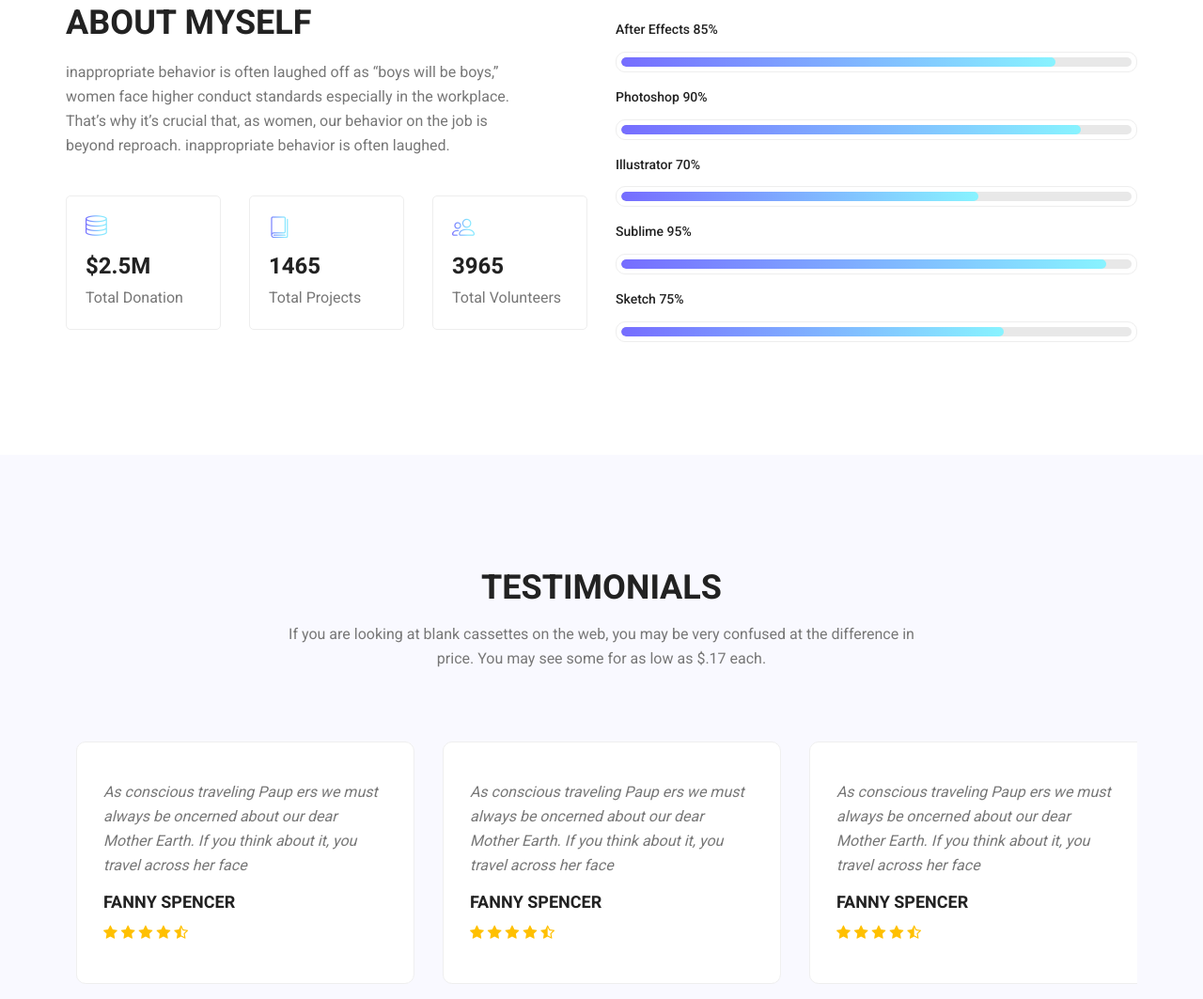
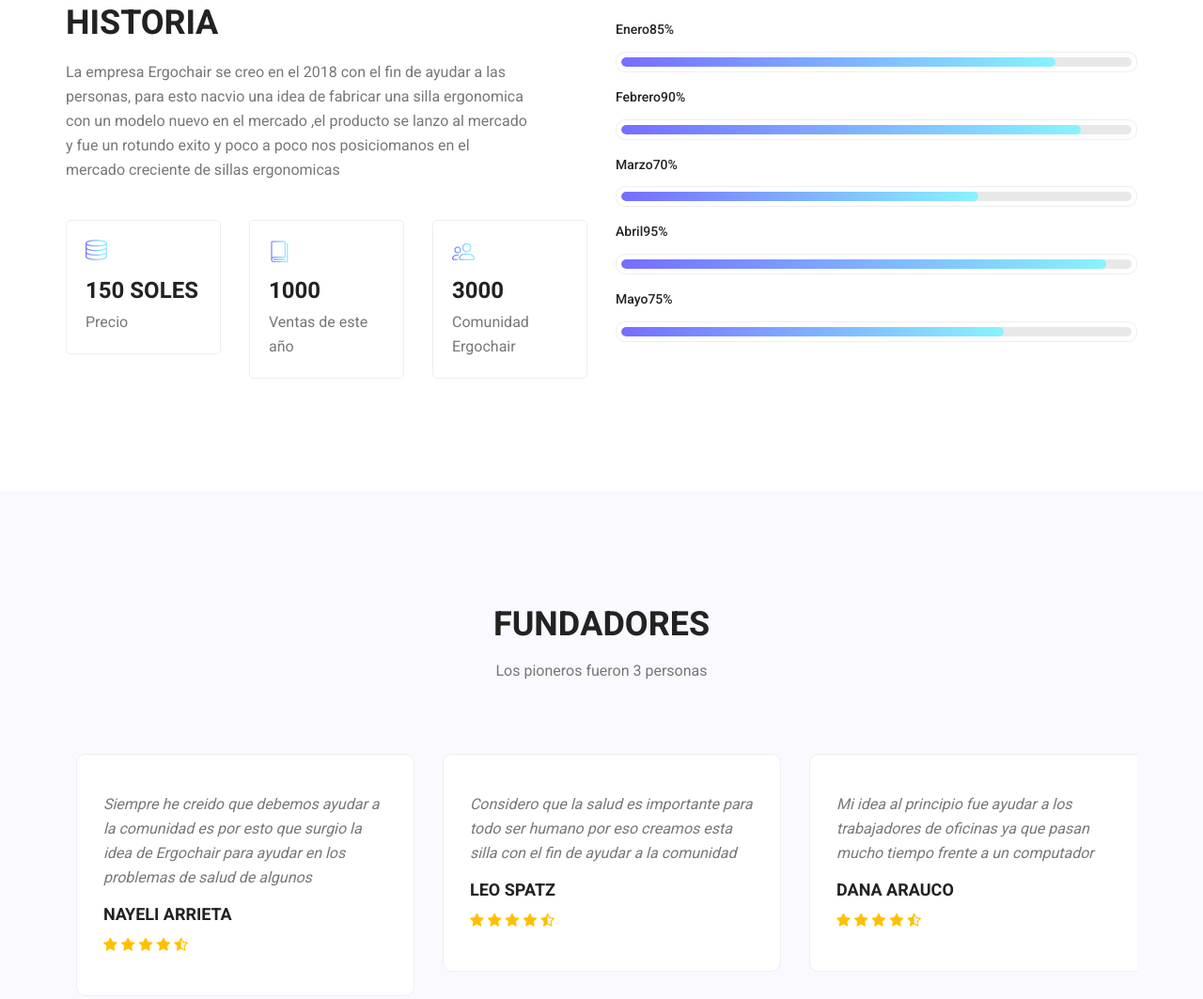
Before and after one commit to Danagarlet/Fab-lab, a plain HTML site: page about-us.html in a window 1280 px wide. Shown: the part 1499-2562 px from the top of the page at 94% size. Drawn offline with Linux system fonts and the light colour scheme.

Commit message:
Update about-us.html
1

```diff
--- a/about-us.html
+++ b/about-us.html
@@ -120,28 +120,28 @@
         		<div class="row welcome_inner">
         			<div class="col-lg-6">
         				<div class="welcome_text">
-        					<h4>About Myself</h4>
-        					<p>inappropriate behavior is often laughed off as “boys will be boys,” women face higher conduct standards especially in the workplace. That’s why it’s crucial that, as women, our behavior on the job is beyond reproach. inappropriate behavior is often laughed.</p>
+        					<h4>Historia</h4>
+        					<p>La empresa Ergochair se creo en el 2018 con el fin de ayudar a las personas, para esto nacvio una idea de fabricar una silla ergonomica con un modelo nuevo en el mercado ,el producto se lanzo al mercado y fue un rotundo exito y poco a poco nos posiciomanos en el mercado creciente de sillas ergonomicas </p>
         					<div class="row">
         						<div class="col-md-4">
         							<div class="wel_item">
         								<i class="lnr lnr-database"></i>
-        								<h4>$2.5M</h4>
-        								<p>Total Donation</p>
+        								<h4>150 soles</h4>
+        								<p>Precio</p>
         							</div>
         						</div>
         						<div class="col-md-4">
         							<div class="wel_item">
         								<i class="lnr lnr-book"></i>
-        								<h4>1465</h4>
-        								<p>Total Projects</p>
+        								<h4>1000</h4>
+        								<p>Ventas de este año</p>
         							</div>
         						</div>
         						<div class="col-md-4">
         							<div class="wel_item">
         								<i class="lnr lnr-users"></i>
-        								<h4>3965</h4>
-        								<p>Total Volunteers</p>
+        								<h4>3000</h4>
+        								<p>Comunidad Ergochair</p>
         							</div>
         						</div>
         					</div>
@@ -151,7 +151,7 @@
         				<div class="tools_expert">
         					<div class="skill_main">
 								<div class="skill_item">
-									<h4>After Effects <span class="counter">85</span>%</h4>
+									<h4>Enero<span class="counter">85</span>%</h4>
 									<div class="progress_br">
 										<div class="progress">
 											<div class="progress-bar" role="progressbar" aria-valuenow="85" aria-valuemin="0" aria-valuemax="100"></div>
@@ -159,7 +159,7 @@
 									</div>
 								</div>
 								<div class="skill_item">
-									<h4>Photoshop <span class="counter">90</span>%</h4>
+									<h4>Febrero<span class="counter">90</span>%</h4>
 									<div class="progress_br">
 										<div class="progress">
 											<div class="progress-bar" role="progressbar" aria-valuenow="90" aria-valuemin="0" aria-valuemax="100"></div>
@@ -167,7 +167,7 @@
 									</div>
 								</div>
 								<div class="skill_item">
-									<h4>Illustrator <span class="counter">70</span>%</h4>
+									<h4>Marzo<span class="counter">70</span>%</h4>
 									<div class="progress_br">
 										<div class="progress">
 											<div class="progress-bar" role="progressbar" aria-valuenow="70" aria-valuemin="0" aria-valuemax="100"></div>
@@ -175,7 +175,7 @@
 									</div>
 								</div>
 								<div class="skill_item">
-									<h4>Sublime <span class="counter">95</span>%</h4>
+									<h4>Abril<span class="counter">95</span>%</h4>
 									<div class="progress_br">
 										<div class="progress">
 											<div class="progress-bar" role="progressbar" aria-valuenow="95" aria-valuemin="0" aria-valuemax="100"></div>
@@ -183,7 +183,7 @@
 									</div>
 								</div>
 								<div class="skill_item">
-									<h4>Sketch <span class="counter">75</span>%</h4>
+									<h4>Mayo<span class="counter">75</span>%</h4>
 									<div class="progress_br">
 										<div class="progress">
 											<div class="progress-bar" role="progressbar" aria-valuenow="75" aria-valuemin="0" aria-valuemax="100"></div>
@@ -202,15 +202,15 @@
         <section class="testimonials_area p_120">
         	<div class="container">
         		<div class="main_title">
-        			<h2>Testimonials</h2>
-        			<p>If you are looking at blank cassettes on the web, you may be very confused at the difference in price. You may see some for as low as $.17 each.</p>
+        			<h2>Fundadores</h2>
+        			<p>Los pioneros fueron 3 personas</p>
         		</div>
         		<div class="testi_inner">
 					<div class="testi_slider owl-carousel">
 						<div class="item">
 							<div class="testi_item">
-								<p>As conscious traveling Paup ers we must always be oncerned about our dear Mother Earth. If you think about it, you travel across her face</p>
-								<h4>Fanny Spencer</h4>
+								<p>Mi idea al principio fue ayudar a los trabajadores de oficinas ya que pasan mucho tiempo frente a un computador</p>
+								<h4>Dana Arauco</h4>
 								<a href="#"><i class="fa fa-star"></i></a>
 								<a href="#"><i class="fa fa-star"></i></a>
 								<a href="#"><i class="fa fa-star"></i></a>
@@ -220,8 +220,8 @@
 						</div>
 						<div class="item">
 							<div class="testi_item">
-								<p>As conscious traveling Paup ers we must always be oncerned about our dear Mother Earth. If you think about it, you travel across her face</p>
-								<h4>Fanny Spencer</h4>
+								<p>Siempre he creido que debemos ayudar a la comunidad es por esto que surgio la idea de Ergochair para ayudar en los problemas de salud de algunos</p>
+								<h4>Nayeli Arrieta</h4>
 								<a href="#"><i class="fa fa-star"></i></a>
 								<a href="#"><i class="fa fa-star"></i></a>
 								<a href="#"><i class="fa fa-star"></i></a>
@@ -231,8 +231,8 @@
 						</div>
 						<div class="item">
 							<div class="testi_item">
-								<p>As conscious traveling Paup ers we must always be oncerned about our dear Mother Earth. If you think about it, you travel across her face</p>
-								<h4>Fanny Spencer</h4>
+								<p>Considero que la salud es importante para todo ser humano por eso creamos esta silla con el fin de ayudar a la comunidad</p>
+								<h4>Leo Spatz</h4>
 								<a href="#"><i class="fa fa-star"></i></a>
 								<a href="#"><i class="fa fa-star"></i></a>
 								<a href="#"><i class="fa fa-star"></i></a>
```
